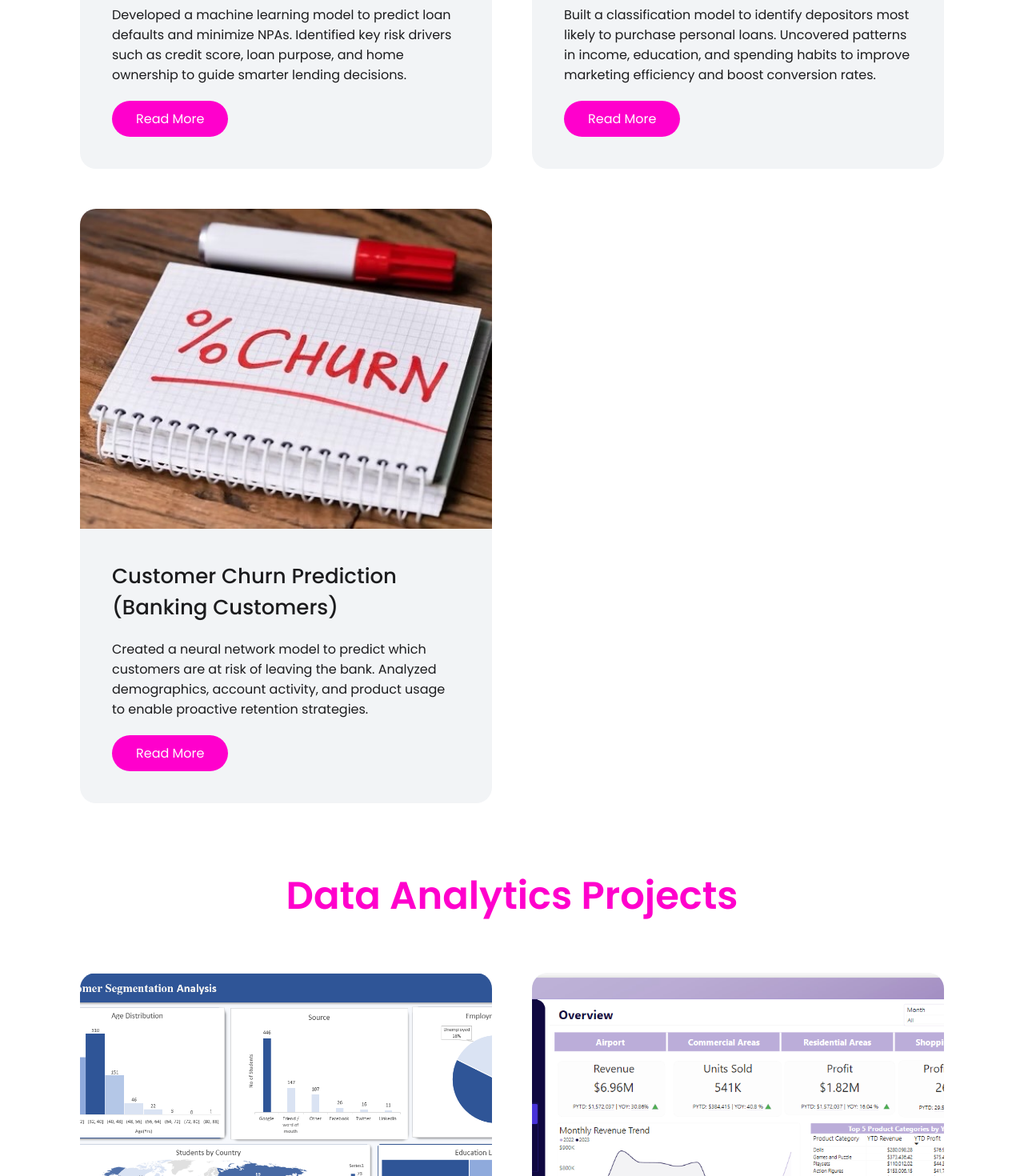
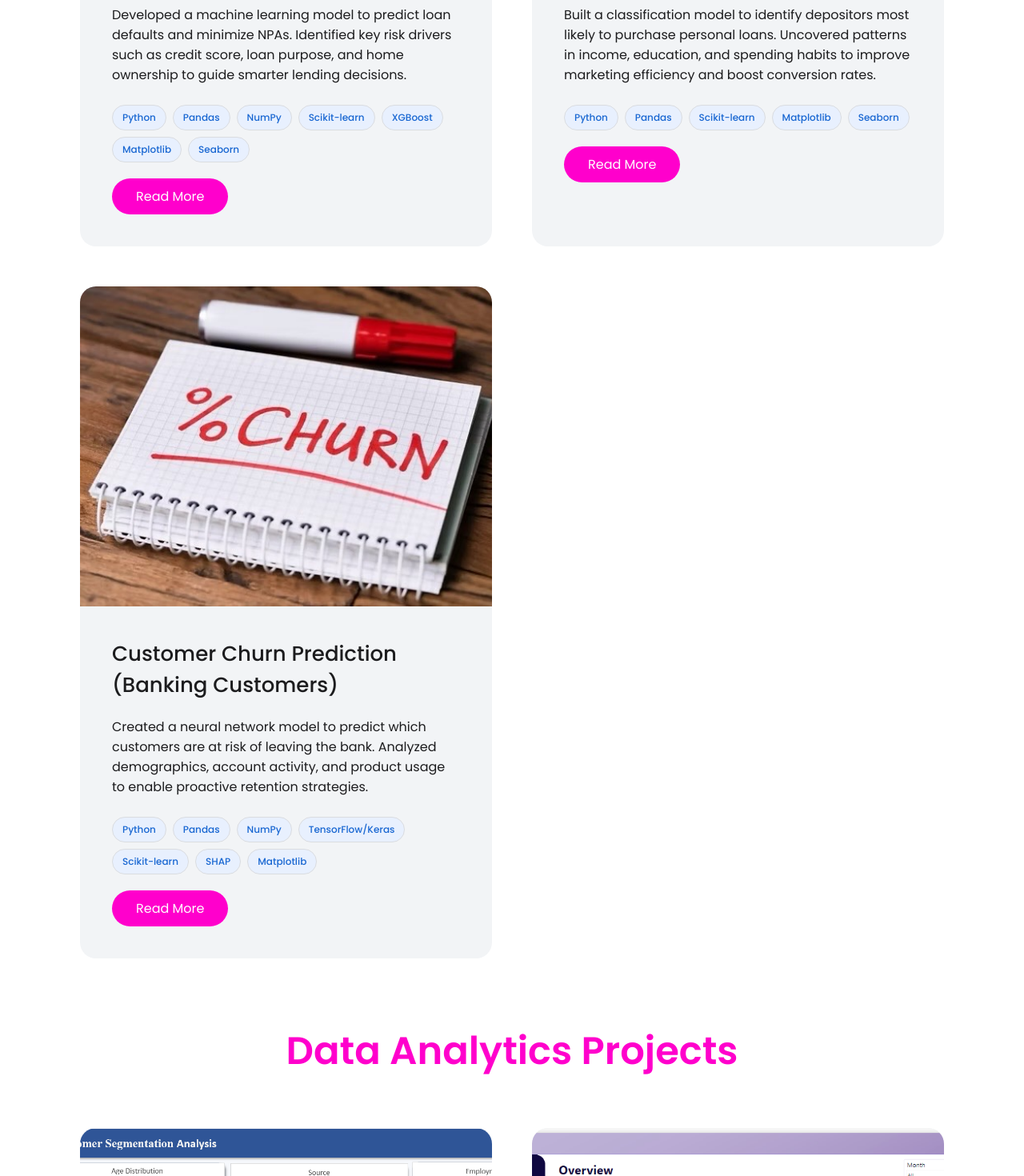
Before and after one commit to opeodedeyi/tife-portfolio, a Next.js app: page /portfolio in a window 1280 px wide. Shown: the part 1220-2690 px from the top of the page at 80% size. Built offline with nearby package versions, Linux system fonts and the light colour scheme.

Commit message:
added more portfolio

```diff
--- a/pages/portfolio.css
+++ b/pages/portfolio.css
@@ -108,6 +108,29 @@
     background-color: var(--special-color-hover);
 }
 
+.portfolio-card-techstack {
+    display: flex;
+    flex-wrap: wrap;
+    gap: 8px;
+    margin-top: 5px;
+}
+
+.tech-badge {
+    background-color: #e8f0fe;
+    color: #1967d2;
+    padding: 6px 12px;
+    border-radius: 16px;
+    font-size: 12px;
+    font-weight: 500;
+    border: 1px solid #dadce0;
+    transition: all 0.2s ease;
+}
+
+.tech-badge:hover {
+    background-color: #d2e3fc;
+    transform: translateY(-1px);
+}
+
 @media screen and  (max-width: 768px) {
     .portfolio-container {
         margin-top: 90px;
@@ -179,4 +202,14 @@
         font-weight: 400;
         line-height: 157.7%;
     }
+
+    .portfolio-card-techstack {
+        gap: 6px;
+        margin-top: 5px;
+    }
+
+    .tech-badge {
+        font-size: 11px;
+        padding: 5px 10px;
+    }
 }
--- a/pages/portfolio.js
+++ b/pages/portfolio.js
@@ -53,6 +53,15 @@ const Portfolio = () => {
                                     score, loan purpose, and home ownership to
                                     guide smarter lending decisions.
                                 </p>
+                                <div className="portfolio-card-techstack">
+                                    <span className="tech-badge">Python</span>
+                                    <span className="tech-badge">Pandas</span>
+                                    <span className="tech-badge">NumPy</span>
+                                    <span className="tech-badge">Scikit-learn</span>
+                                    <span className="tech-badge">XGBoost</span>
+                                    <span className="tech-badge">Matplotlib</span>
+                                    <span className="tech-badge">Seaborn</span>
+                                </div>
                                 <Link
                                     className="portfolio-card-btn"
                                     target="_blank"
@@ -82,6 +91,13 @@ const Portfolio = () => {
                                     marketing efficiency and boost conversion
                                     rates.
                                 </p>
+                                <div className="portfolio-card-techstack">
+                                    <span className="tech-badge">Python</span>
+                                    <span className="tech-badge">Pandas</span>
+                                    <span className="tech-badge">Scikit-learn</span>
+                                    <span className="tech-badge">Matplotlib</span>
+                                    <span className="tech-badge">Seaborn</span>
+                                </div>
                                 <Link
                                     className="portfolio-card-btn"
                                     target="_blank"
@@ -110,6 +126,15 @@ const Portfolio = () => {
                                     activity, and product usage to enable
                                     proactive retention strategies.
                                 </p>
+                                <div className="portfolio-card-techstack">
+                                    <span className="tech-badge">Python</span>
+                                    <span className="tech-badge">Pandas</span>
+                                    <span className="tech-badge">NumPy</span>
+                                    <span className="tech-badge">TensorFlow/Keras</span>
+                                    <span className="tech-badge">Scikit-learn</span>
+                                    <span className="tech-badge">SHAP</span>
+                                    <span className="tech-badge">Matplotlib</span>
+                                </div>
                                 <Link
                                     className="portfolio-card-btn"
                                     target="_blank"
@@ -145,6 +170,12 @@ const Portfolio = () => {
                                     customer segments to inform data-driven
                                     marketing strategies and boost course sales.
                                 </p>
+                                <div className="portfolio-card-techstack">
+                                    <span className="tech-badge">Microsoft Excel</span>
+                                    <span className="tech-badge">Pivot Tables</span>
+                                    <span className="tech-badge">Charts</span>
+                                    <span className="tech-badge">Data Cleaning</span>
+                                </div>
                                 <Link
                                     className="portfolio-card-btn"
                                     target="_blank"
@@ -172,6 +203,10 @@ const Portfolio = () => {
                                     BI dashboards to support Disney Toys&apos;
                                     expansion strategy.
                                 </p>
+                                <div className="portfolio-card-techstack">
+                                    <span className="tech-badge">Microsoft Power BI</span>
+                                    <span className="tech-badge">SQL</span>
+                                </div>
                                 <Link
                                     className="portfolio-card-btn"
                                     target="_blank"
```
Also changed, not shown: .claude/settings.local.json (added).
